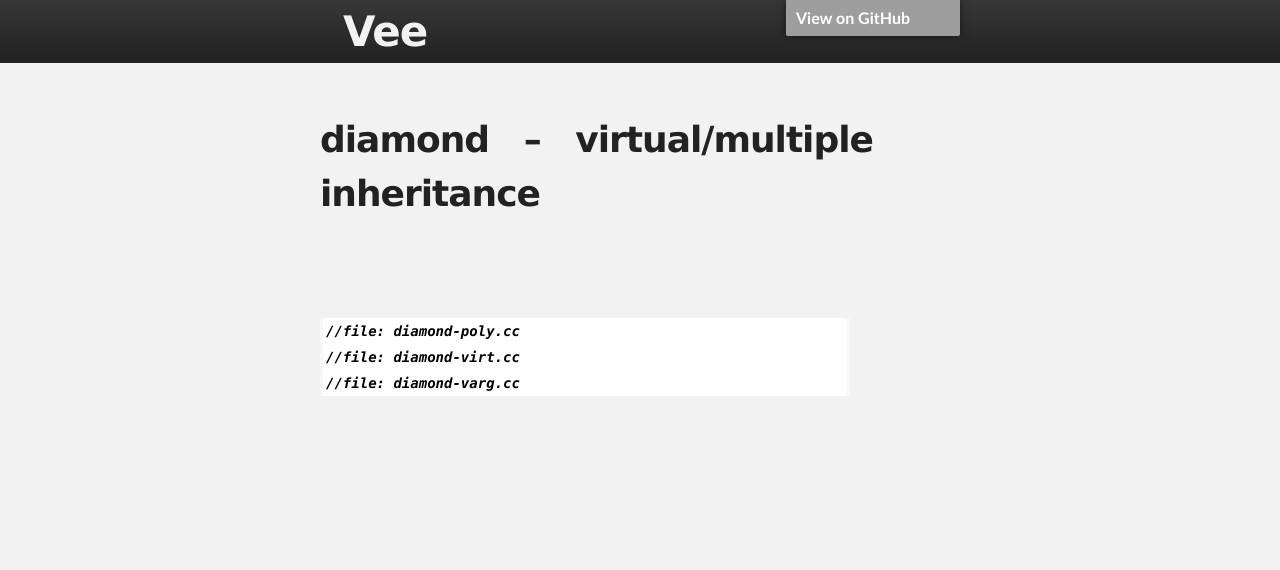
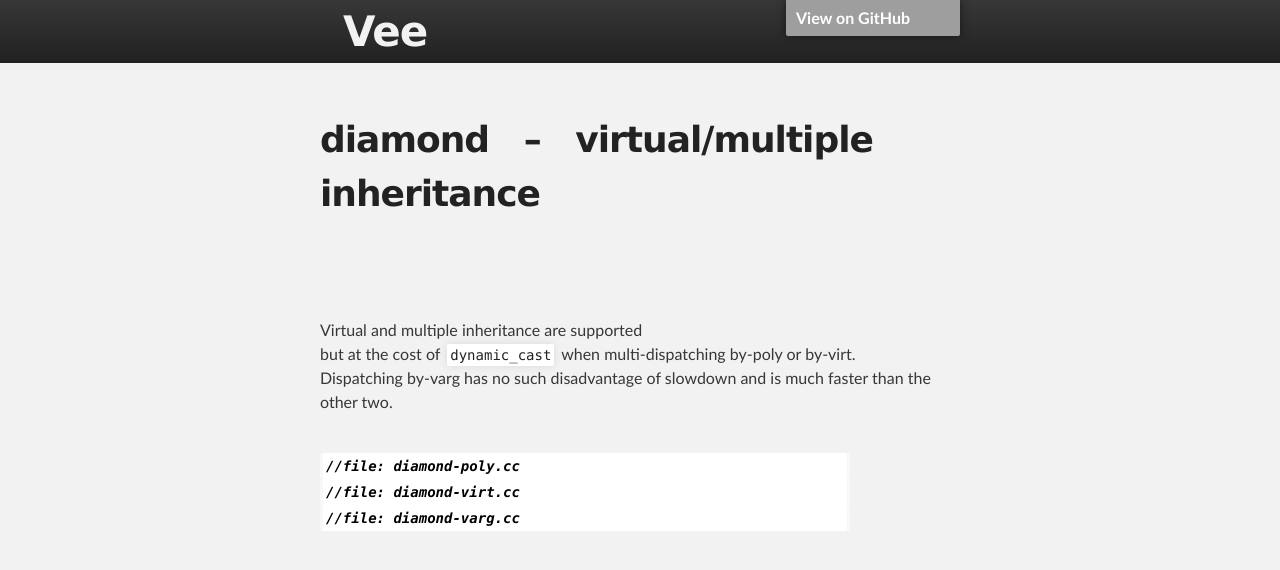
Before and after one commit to tmp2tmp/eee, a Jekyll site: the page built from docs/diamond.md, in a window 1280 px wide. Shown: the top 570 px of the page. Built offline with Jekyll 4.4.1, drawn with Linux system fonts in a browser that asks for light colours; our own code applies the rules of GitHub Pages for plain Markdown files; the repository's description, which GitHub fills in, is left out; grey boxes are pictures that could not be loaded.

Commit message:
Update diamond.md

````diff
--- a/docs/diamond.md
+++ b/docs/diamond.md
@@ -3,8 +3,11 @@
 &nbsp;
 &nbsp;
 
-
-
+Virtual and multiple inheritance are supported
+but at the cost of ```dynamic_cast``` when multi-dispatching by-poly or by-virt.
+Dispatching by-varg has no such disadvantage of slowdown and is much faster than the other two.
+&nbsp;
+&nbsp;
 
 ```c++
 //file: diamond-poly.cc
````
